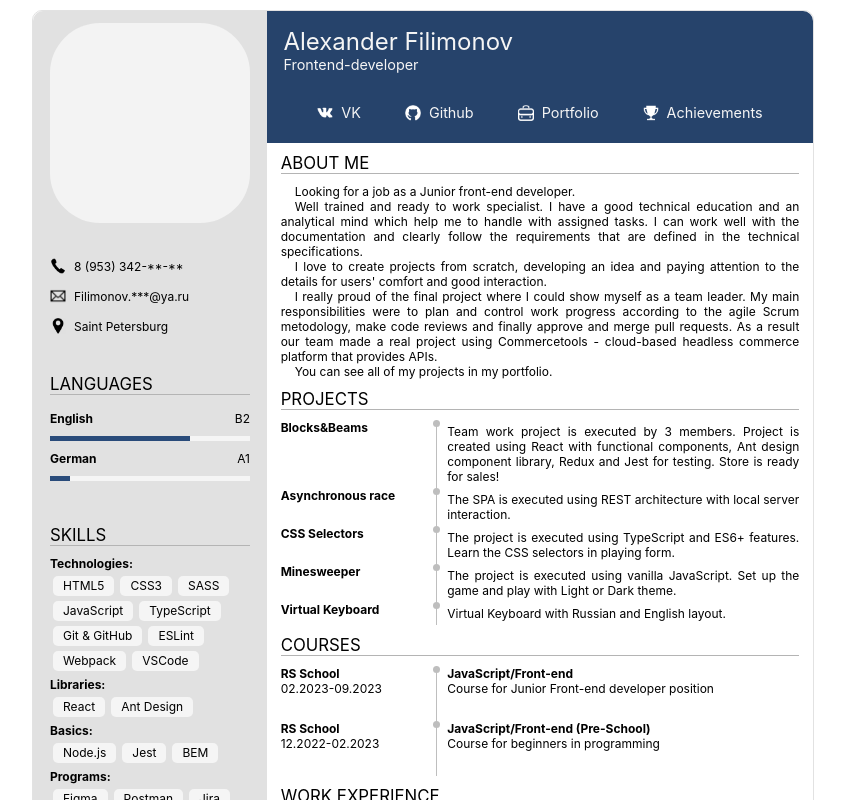
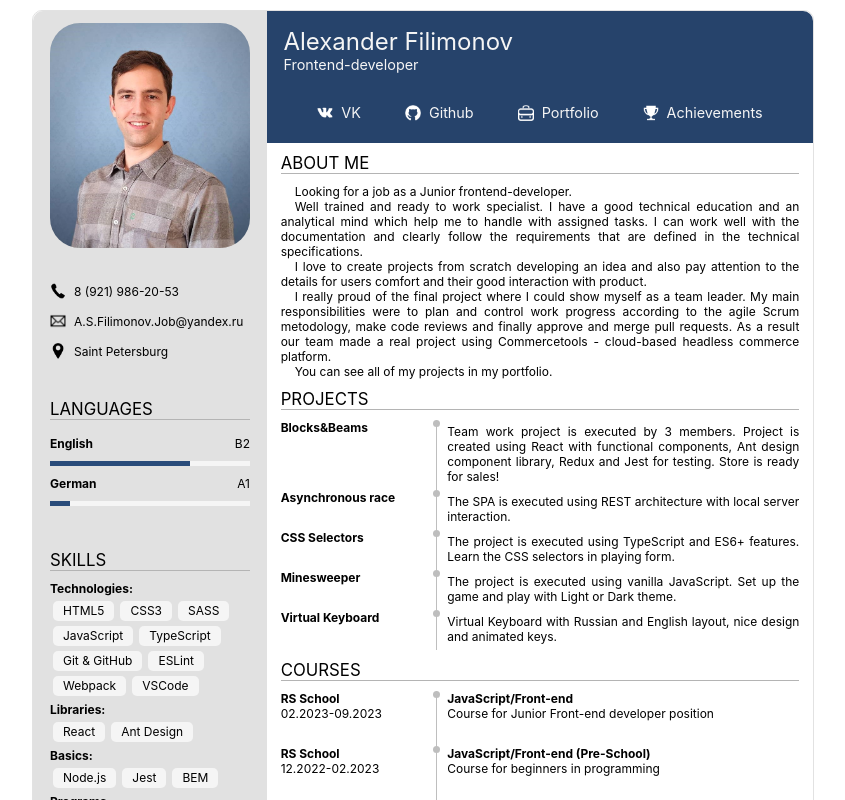
Before and after one commit to LuFtKrabbe/CV, a React (Create React App) app: page /profile in a window 1280 px wide. Shown: the top 800 px of the page, without its empty margins (217-1062 px from the left). Built offline with nearby package versions, Linux system fonts and the light colour scheme.

Commit message:
feat: add photo and personal data

```diff
--- a/src/modules/contacts/contactsData.tsx
+++ b/src/modules/contacts/contactsData.tsx
@@ -5,7 +5,7 @@ export type ContactsData = {
 };
 
 export const contacts: ContactsData = {
-  tel: '8 (953) 342-**-**',
-  email: 'Filimonov.***@ya.ru',
+  tel: '8 (921) 986-20-53',
+  email: 'A.S.Filimonov.Job@yandex.ru',
   location: 'Saint Petersburg',
 };
--- a/src/modules/projects/projects.scss
+++ b/src/modules/projects/projects.scss
@@ -23,7 +23,7 @@
   height: 100%;
   padding: 0 0 0 10px;
   & .projects-text {
-    padding: 4px 0 4px 0;
+    padding: 4px 0 6px 0;
     font-size: 1.0rem;
   }
   &:before {
--- a/src/modules/projects/projectsData.tsx
+++ b/src/modules/projects/projectsData.tsx
@@ -54,7 +54,7 @@ export const projectsKeyboard: ProjectsData = {
   type: 'Functional application',
   link: 'https://luftkrabbe.github.io/virtual-keyboard/src/index.html',
   picture: imageKeyboard,
-  description: `Virtual Keyboard with Russian and English layout.`,
+  description: `Virtual Keyboard with Russian and English layout, nice design and animated keys.`,
   descriptionExpand: `Virtual Keyboard with animated keystrokes and layout in Russian and English. The printed text corresponds
   to the characters displayed on the virtual keyboard when using a mouse or a physical keyboard. All application elements
   are generated with JavaScript.`,
--- a/src/modules/work/work.scss
+++ b/src/modules/work/work.scss
@@ -1,7 +1,7 @@
 .work-block {
   @include flex(flex, flex-start, flex-start);
   width: 100%;
-  height: 80px;
+  height: 70px;
 }
 
 .work-name-city-years {
--- a/src/pages/print/column.scss
+++ b/src/pages/print/column.scss
@@ -2,10 +2,9 @@
   @include flex(flex, center, center);
   box-sizing: border-box;
   width: 200px;
-  height: 200px;
+  height: 225px;
   background-color: rgb(243, 243, 243);
-  border-radius: 50px;
-  padding: 10%;
+  border-radius: 30px;
   margin: 5%;
 }
 
--- a/src/pages/print/profile.tsx
+++ b/src/pages/print/profile.tsx
@@ -22,6 +22,7 @@ import SkillsBlock from '../../modules/skills/skills';
 import { skills } from '../../modules/skills/skillsData';
 import WorkBlock from '../../modules/work/work';
 import { workFirst } from '../../modules/work/workData';
+import imageMe from '../../assets/me.png';
 
 const Profile: FC = (): JSX.Element => {
   return (
@@ -29,7 +30,7 @@ const Profile: FC = (): JSX.Element => {
       <div className="profile-format">
         <div className="profile-content">
           <div className="profile-column">
-            <div className="column-photo"></div>
+            <img src={imageMe} className="column-photo"></img>
             <div className="column-contacts">{ContactsBlock(contacts)}</div>
             <div className="column-languages">
               <div className="languages-header">LANGUAGES</div>
@@ -65,21 +66,21 @@ const Profile: FC = (): JSX.Element => {
             <div className="main-about">
               <div className="about-header">ABOUT ME</div>
               <div className="about-text">
-                <div>Looking for a job as a Junior front-end developer.</div>
+                <div>Looking for a job as a Junior frontend-developer.</div>
                 <div>
                   Well trained and ready to work specialist. I have a good technical education and an analytical mind
                   which help me to handle with assigned tasks. I can work well with the documentation and clearly follow
                   the requirements that are defined in the technical specifications.
                 </div>
                 <div>
-                  I love to create projects from scratch, developing an idea and paying attention to the details for
-                  users' comfort and good interaction.
+                  I love to create projects from scratch developing an idea and also pay attention to the details for
+                  users comfort and their good interaction with product.
                 </div>
                 <div>
                   I really proud of the final project where I could show myself as a team leader. My main
                   responsibilities were to plan and control work progress according to the agile Scrum metodology, make
                   code reviews and finally approve and merge pull requests. As a result our team made a real project
-                  using Commercetools - cloud-based headless commerce platform that provides APIs.
+                  using Commercetools - cloud-based headless commerce platform.
                 </div>
                 <div>You can see all of my projects in my portfolio.</div>
               </div>
```
Also changed, not shown: src/assets/me.png (added).
